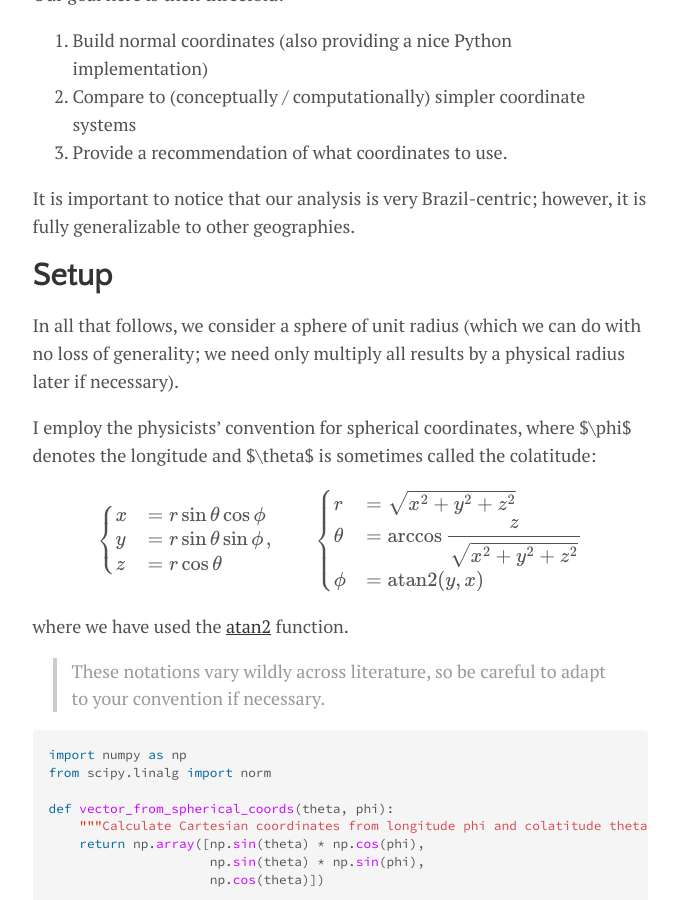
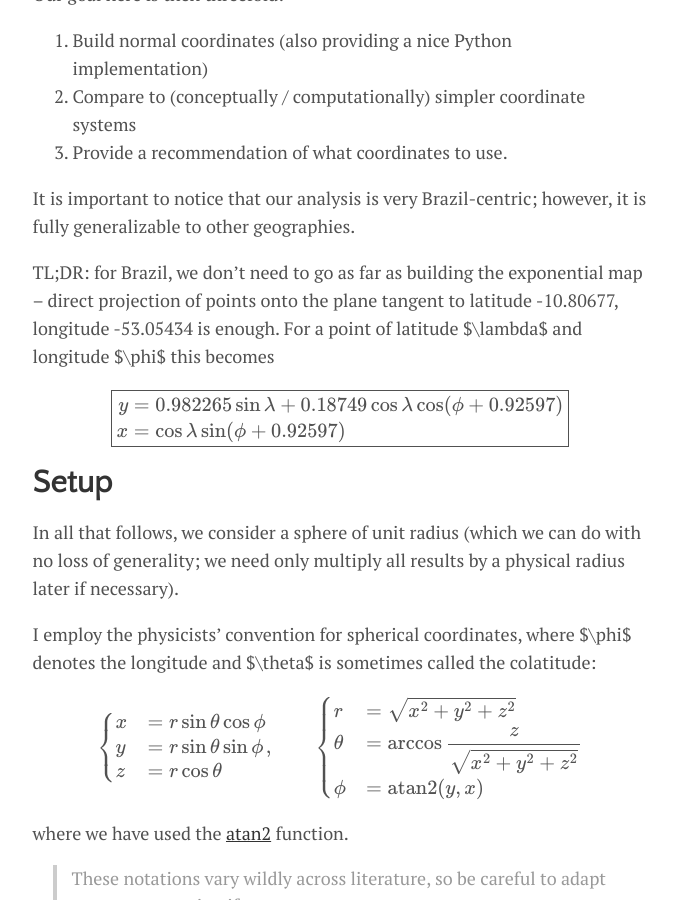
Before and after one commit to takeshimg92/takeshimg92.github.io, a Jekyll site: the page built from _posts/2023-05-11-local_coordinates.md, in a window 1280 px wide and 900 px high, scrolled down 2926 px. Shown: the whole window, without its empty margins (300-978 px from the left). Built offline with Jekyll 4.4.1, drawn with Linux system fonts in a browser that asks for light colours; formulas are drawn with MathJax 3.

Commit message:
adding tldr

```diff
--- a/_posts/2023-05-11-local_coordinates.md
+++ b/_posts/2023-05-11-local_coordinates.md
@@ -54,6 +54,13 @@ Our goal here is then threefold:
 3. Provide a recommendation of what coordinates to use.
 
 It is important to notice that our analysis is very Brazil-centric; however, it is fully generalizable to other geographies.
+
+TL;DR: for Brazil, we don't need to go as far as building the exponential map -- direct projection of points onto the plane tangent to latitude -10.80677, longitude -53.05434 is enough. For a point of latitude $\lambda$ and longitude $\phi$ this becomes
+
+$$\boxed{\begin{align*}
+y &= 0.982265 \sin \lambda + 0.18749 \cos\lambda \cos(\phi+0.92597)\\
+x &= \cos \lambda \sin(\phi +0.92597)\\
+\end{align*}}$$
 
 
 # Setup
```
